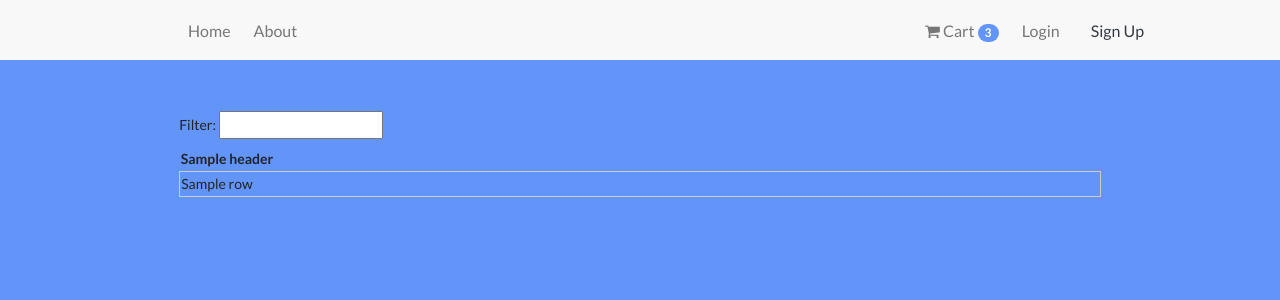
After one commit to longeric/pitt_db2710_pythonFlask, a Python web app: template project/templates/adminOrder.html in a window 1280 px wide. The commit adds this page. Shown: the top 300 px of the page. Run offline with Jinja, Linux system fonts and the light colour scheme; the template is opened without the code that fills it: most values are stand-ins (such as "Sample title", 1, 10 or a date in 2020); some libraries are stand-ins or nearby versions.

Commit message:
admin page: order list + filter

```diff
--- /dev/null
+++ b/project/templates/adminOrder.html
@@ -0,0 +1,54 @@
+{% extends "base.html" %}
+
+{% block content %}
+
+<div style="padding: 5%;">
+<style>
+    table {
+        table-layout: auto;
+        border-collapse: collapse;
+        width: 100%;
+    }
+
+    table td {
+        border: 1px solid #ccc;
+    }
+
+    table .absorbing-column {
+        width: 100%;
+    }
+</style>
+
+<label>
+    <span> Filter: </span>
+    <input id="filter" type="text">
+</label>
+
+<table id="table">
+    <tr>
+        {% for h in headers %}
+        <th> {{ h }}  </th>
+        {% endfor %}
+    </tr>
+
+    {% for row in content %}
+    <tr class="table-row">
+        {% for h in headers %}
+        <td class="col{{loop.index0+1}}"> {{ row[h] }} </td>
+        {% endfor %}
+    </tr>
+    {% endfor %}
+
+</table>
+</div>
+<script type="text/javascript">
+    $(function () {
+        $('#filter').change(function () {
+            $("#table tr.table-row").hide();
+            $("#table td:contains('" + $(this).val() + "')").parent().show();
+            // $("#table td:not(:contains('" + $(this).val() + "'))").parent().hide();
+        });
+    });
+</script>
+
+{% endblock %}
--- a/project/templates/adminTable.html
+++ b/project/templates/adminTable.html
@@ -2,6 +2,7 @@
 
 {% block content %}
 
+<div style="padding: 5%;">
 <style>
   table {
       table-layout: auto;
@@ -34,5 +35,6 @@
   {% endfor %}
 
 </table>
+</div>
 
 {% endblock %}
--- a/project/templates/base.html
+++ b/project/templates/base.html
@@ -49,7 +49,7 @@
       <li><a href="{{ url_for('admin.supply_add') }}">New Supply </a></li>
       {% endif %}
       {% if not current_user.is_anonymous and current_user.is_authenticated and current_user.role in ("admin", "casher") %}
-      <li><a href="#"> Order Management </a></li>
+      <li><a href="{{ url_for('admin.order_list') }}"> Order Management </a></li>
       {% endif %}
     </ul>
   </div>
```
Also changed, not shown: project/admin.py (+19 -0 lines), project/models.py (+4 -4 lines), project/templates/adminEdit.html (+26 -0 lines).
